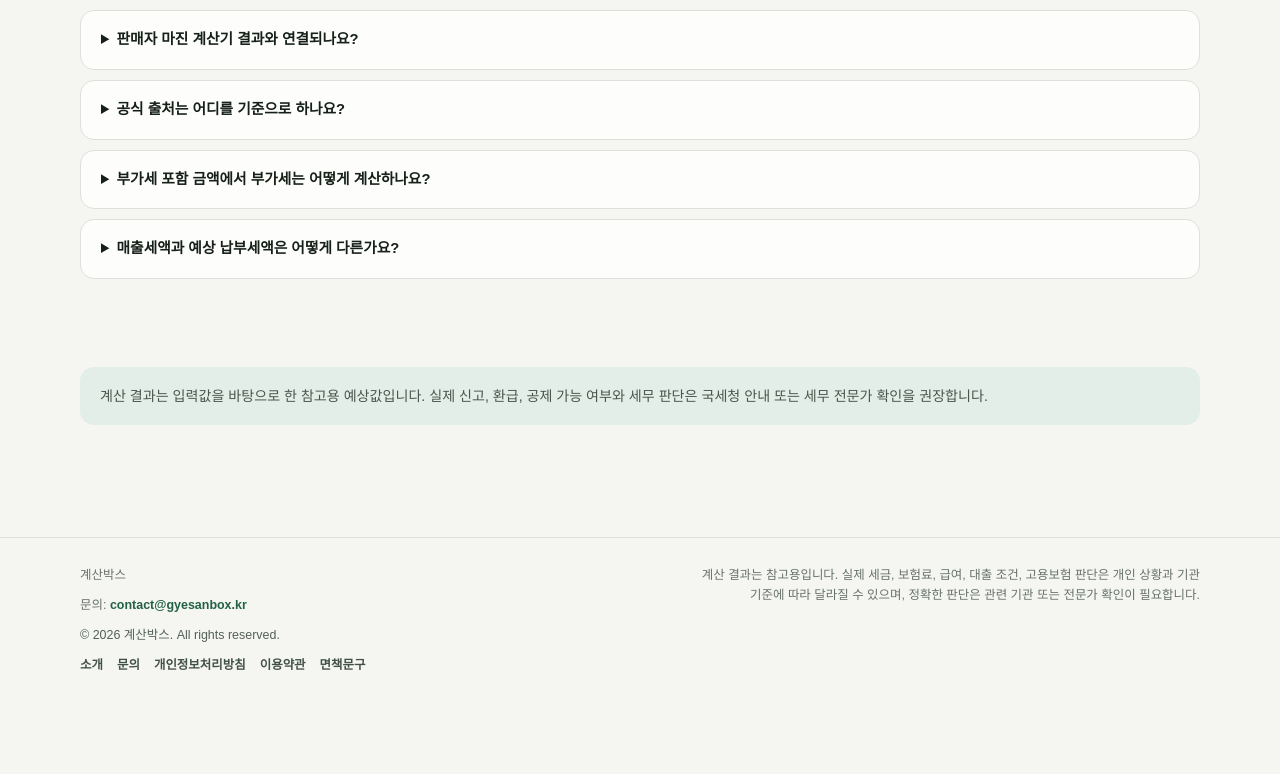
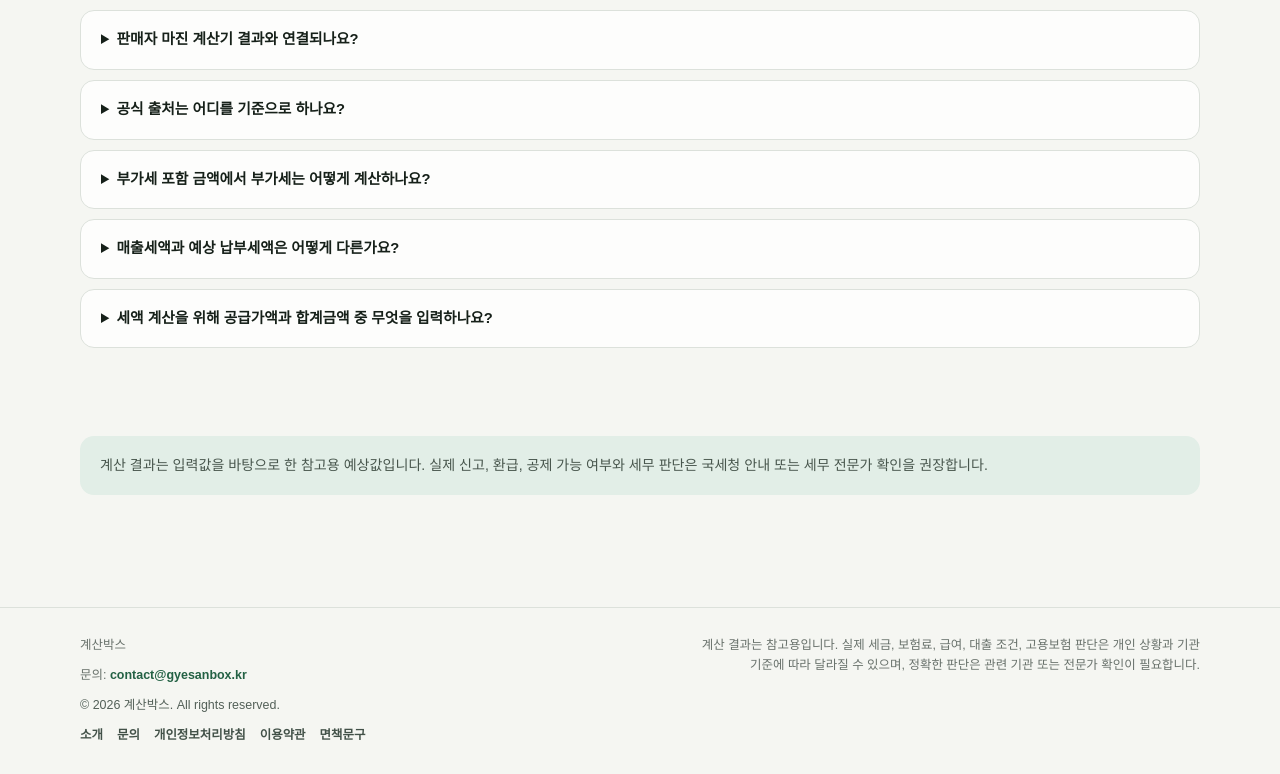
Before and after one commit to JulGi-Park/integrated-calculator, a Next.js app: page /calculators/vat-profit in a window 1280 px wide. Shown: the part 3617-4391 px from the top of the page. Before the commit the page ends 4321 px from the top, so only its background shows below. Built offline with nearby package versions, Linux system fonts and the light colour scheme.

Commit message:
feat: clarify vat input mode intent

```diff
--- a/components/calculators/vatProfitContentData.ts
+++ b/components/calculators/vatProfitContentData.ts
@@ -100,6 +100,11 @@ export const vatProfitFaqs = [
     answer:
       "매출세액은 판매에 붙은 부가세이고, 예상 납부세액은 매출세액에서 입력한 매입세액을 뺀 계산값입니다. 실제 신고에서는 공제 요건과 불공제 항목을 확인해야 합니다.",
   },
+  {
+    question: "세액 계산을 위해 공급가액과 합계금액 중 무엇을 입력하나요?",
+    answer:
+      "부가세를 제외한 금액을 알고 있으면 공급가액을, 부가세가 포함된 결제금액을 알고 있으면 합계금액을 선택해 입력합니다. 합계금액을 입력하면 일반과세자 기본 세율 10%를 전제로 공급가액과 포함된 부가세를 역산합니다.",
+  },
 ] as const;
 
 export const vatProfitWebApplicationJsonLd = {
```
Also changed, not shown: 1 other file (tests, documents, lock files or other folders).
